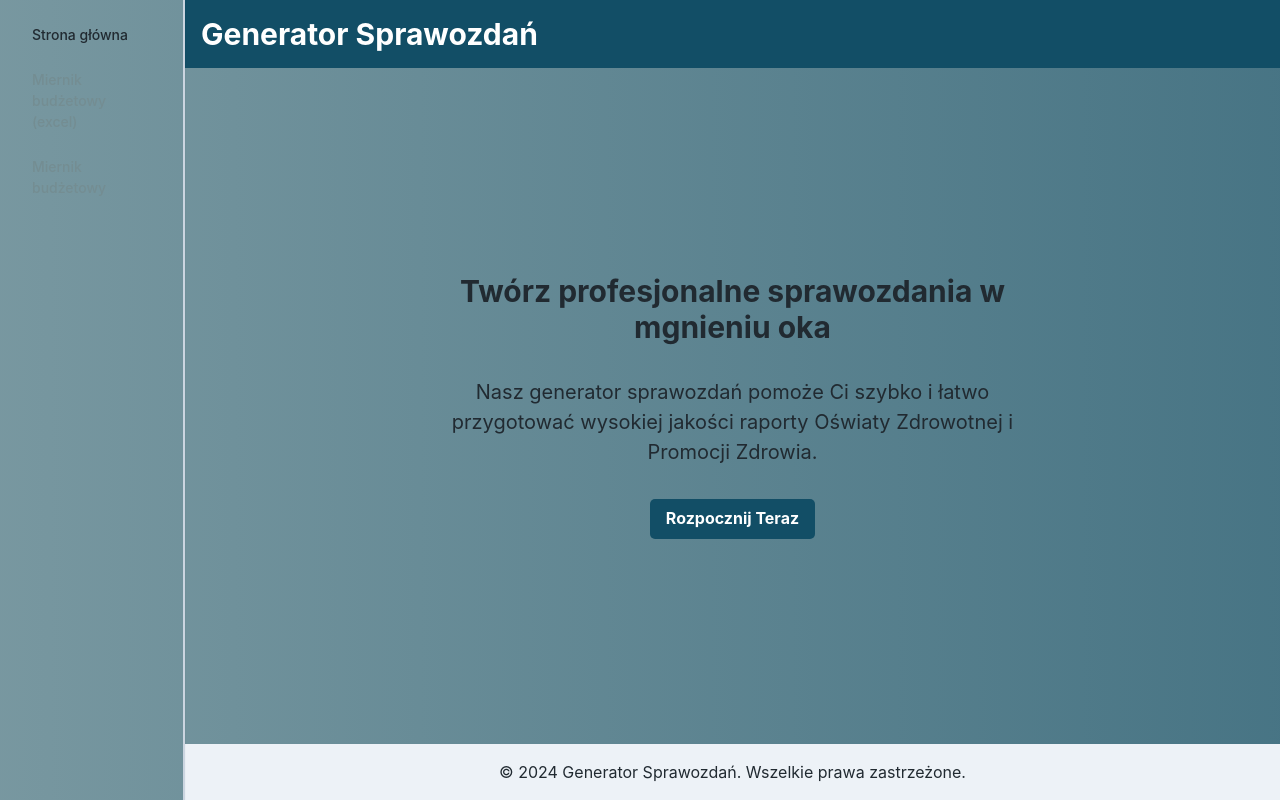
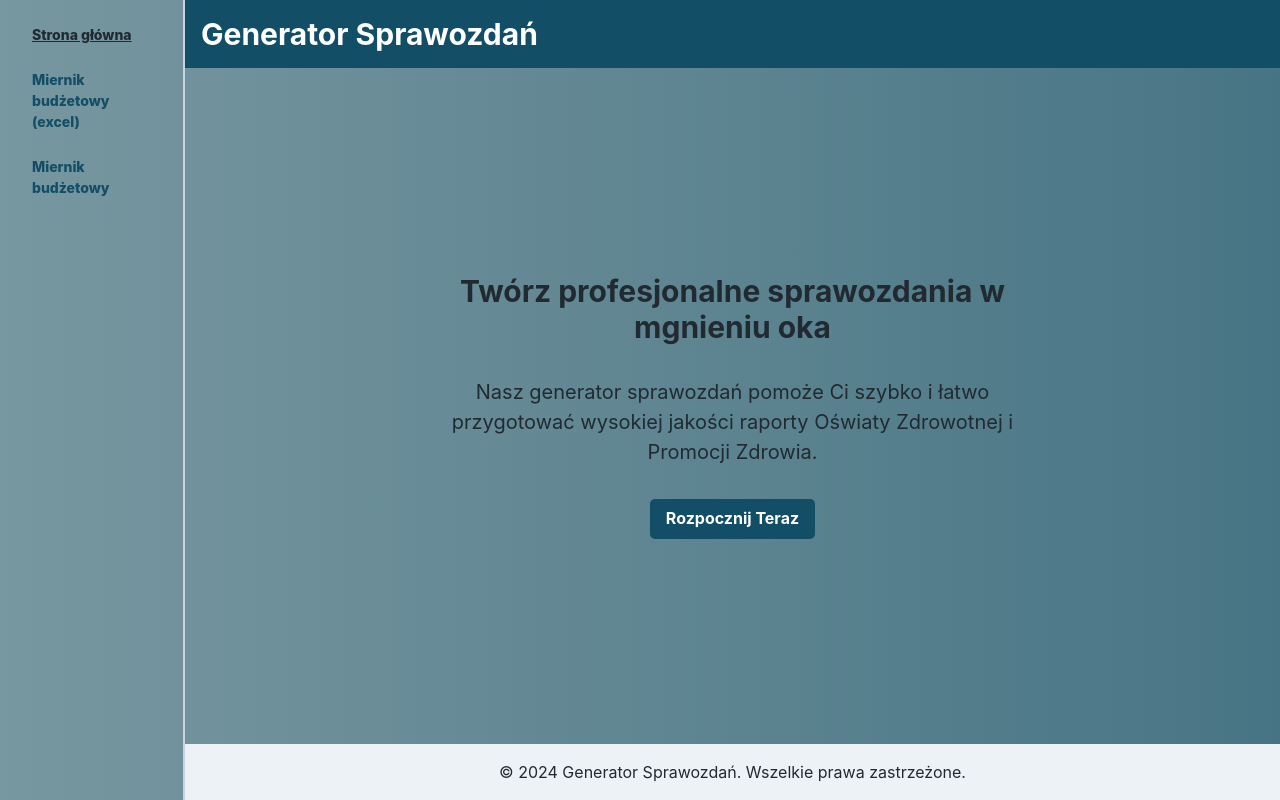
Before and after one commit to Soberek/edureport-app, a React (Vite) app: page / in a window 1280 px wide. Built offline with nearby package versions, Linux system fonts and the light colour scheme.

Commit message:
style: better looking active/inactive links

```diff
--- a/src/components/pages/SideNavbar.tsx
+++ b/src/components/pages/SideNavbar.tsx
@@ -33,8 +33,7 @@ export default function SideNavbar() {
 
 const StyledLink = ({ path, pathname, name }: { path: string; pathname: string; name: string }) => {
   const isActive = pathname === path;
-  const activeColor = useColorModeValue("white", "primary.100");
-  const inactiveColor = useColorModeValue("gray.900", "white");
+
   const hoverBg = useColorModeValue("gray.100", "gray.600");
   const hoverColor = useColorModeValue("blue.700", "blue.200");
 
@@ -44,10 +43,10 @@ const StyledLink = ({ path, pathname, name }: { path: string; pathname: string;
       to={path}
       px={4}
       py={2}
-      color={isActive ? activeColor : inactiveColor}
-      textColor={isActive ? `primary.100` : `fourth.100`}
+      textColor={isActive ? `primary.100` : `ternary.100`}
       fontSize="sm"
-      fontWeight="medium"
+      textDecoration={isActive ? `underline` : ""}
+      fontWeight="extrabold"
       _hover={{
         bg: hoverBg,
         color: hoverColor,
```
